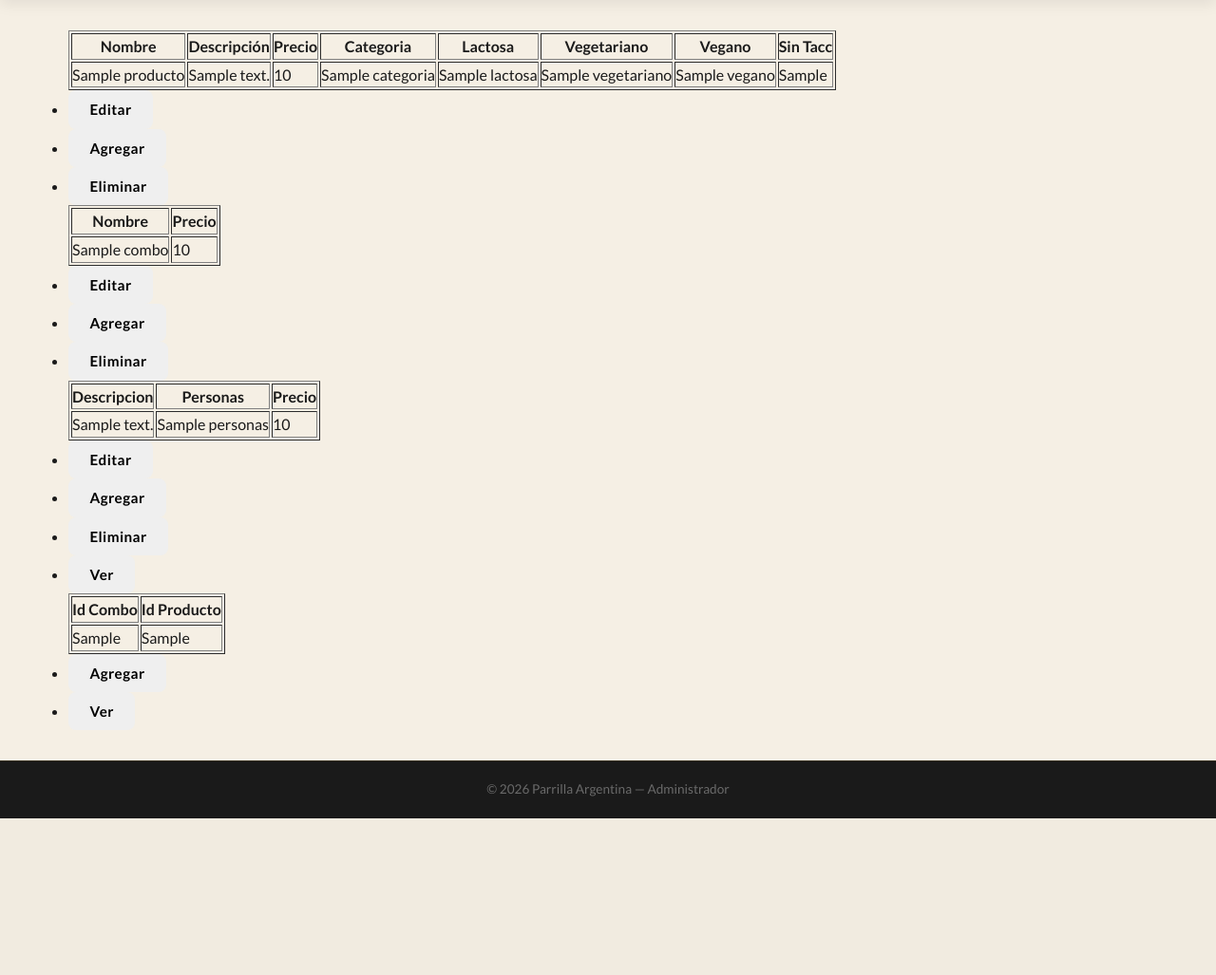
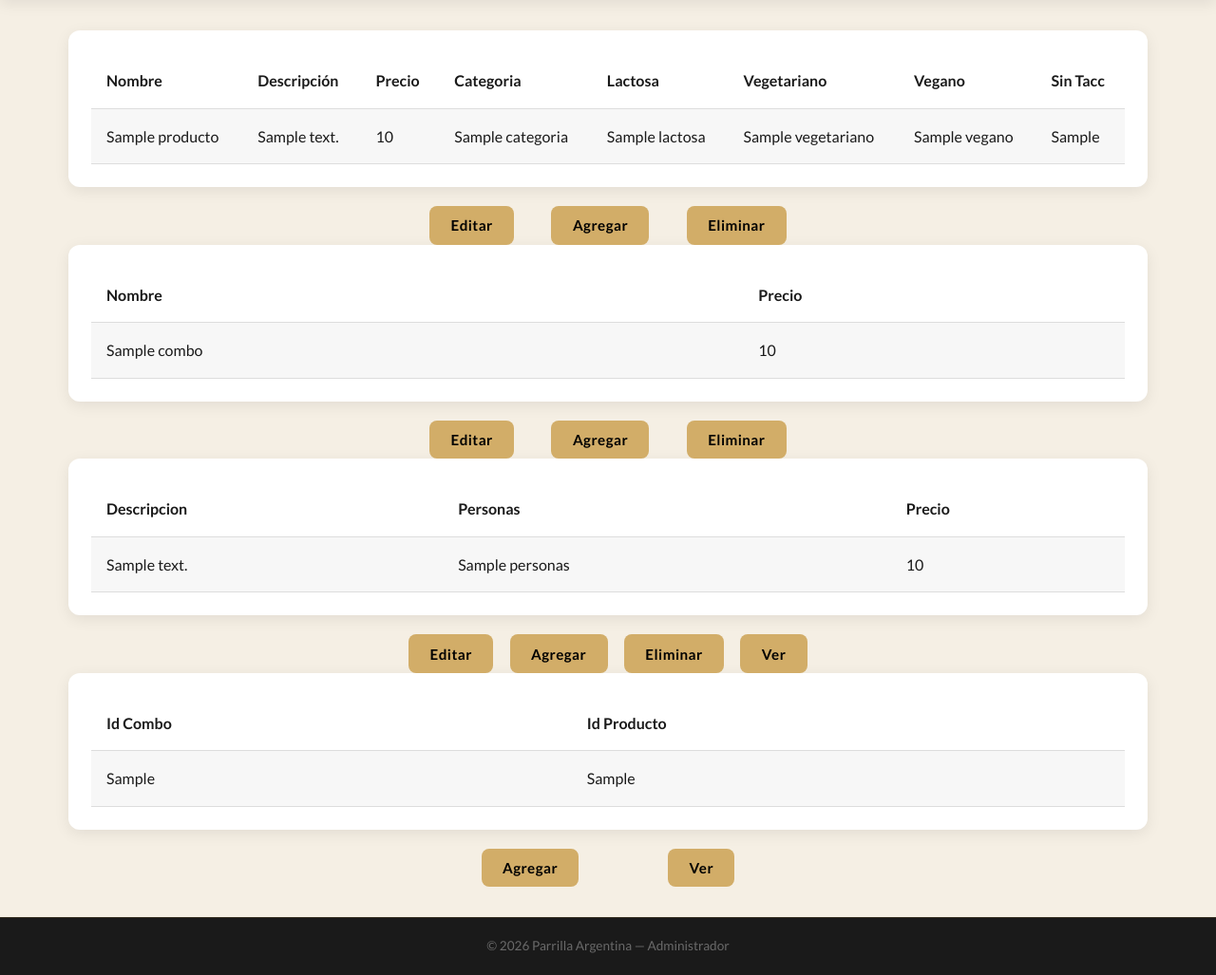
Before and after one commit to IgnacioZamparolo/VEDAAVIFI-TP-FINAL, a Flask app: template frontend/app/templates/editarMenuAdmi.html in a window 1280 px wide. Shown: the part 71-1098 px from the top of the page at 95% size. Before the commit the page ends 933 px from the top, so only its background shows below. Run offline with Flask 3, Linux system fonts and the light colour scheme; the template is opened without the code that fills it: most values are stand-ins (such as "Sample title", 1, 10 or a date in 2020).

Commit message:
style(admin): rediseñar CSS del ABM y anular estilos heredados

```diff
--- /dev/null
+++ b/frontend/app/static/css/abm_admin.css
@@ -0,0 +1,132 @@
+.table-section {
+  width: 100%;
+  padding: 2rem;
+  box-sizing: border-box;
+}
+
+.abm-card {
+  width: 100%;
+  max-width: 1200px;
+  margin: 0 auto;
+  background-color: #ffffff;
+  border-radius: 12px;
+  padding: 1.5rem;
+  box-shadow: 0 4px 16px rgba(0, 0, 0, 0.08);
+  box-sizing: border-box;
+}
+
+.table-responsive {
+  width: 100%;
+  overflow-x: auto;
+}
+
+.abm-table {
+  border: 1;
+  border-radius: 12px;
+  width: 100%;
+  min-width: 1000px;
+  border-collapse: collapse;
+  table-layout: auto;
+}
+
+.abm-table th,
+.abm-table td {
+  padding: 1rem;
+  text-align: left;
+  border-bottom: 1px solid #dddddd;
+  vertical-align: middle;
+  white-space: nowrap;
+}
+
+.abm-table th {
+  font-weight: 700;
+  white-space: nowrap;
+}
+
+.abm-table tbody {
+  background-color: #f7f7f7;
+}
+.contB {
+  margin-top: 20px;
+  width: 100%;
+  display: flex;
+  justify-content: center;
+  align-items: center;
+}
+.contB .botones-form {
+  width: 40%;
+  display: flex;
+  justify-content: space-evenly;
+  align-items: center;
+}
+li {
+  list-style-type: none;
+}
+.form__btn {
+  background-color: #d2ad68;
+}
+.form {
+  display: flex;
+  flex-direction: column;
+}
+
+.form .contF {
+  height: 60vh;
+  width: 50%;
+  display: flex;
+  flex-direction: column;
+  border-radius: 10px;
+  padding: 1.5rem;
+}
+.form__btn--submit {
+  border-radius: 12px;
+  width: 30%;
+  border: 0;
+}
+.btn-f {
+  display: flex;
+  align-items: center;
+  margin-top: 20px;
+}
+.bloques {
+  display: flex;
+  justify-content: space-evenly;
+  flex-direction: column;
+
+  height: 30vh;
+}
+.contF input {
+  width: 50%;
+  background-color: #ffffff;
+}
+#id_servicio {
+  /*width: 40%;*/
+  background-color: #ffffff;
+}
+.bloque2 {
+  display: flex;
+  flex-direction: column;
+  justify-content: space-evenly;
+  height: 20vh;
+}
+
+.botones-form-combos {
+    width: 40%;
+    display: flex;
+    justify-content: space-evenly;
+    align-items: center;
+}
+
+.botones-form-combos-version {
+    width: 40%;
+    display: flex;
+    justify-content: space-evenly;
+    align-items: center;
+}
+
+.botones-form-combos-detalle {
+    width: 40%;
+    display: flex;
+    justify-content: space-evenly;
+    align-items: center;
+}
--- a/frontend/app/templates/editarMenuAdmi.html
+++ b/frontend/app/templates/editarMenuAdmi.html
@@ -3,8 +3,11 @@
 {% block title %}Editar Menú - Parrilla Argentina{% endblock %}
 
 {% block content %}
-
-<table border="1">
+{% block styles %}
+<link rel="stylesheet" href="{{ url_for('static', filename='css/abm_admin.css') }}">
+{% endblock %}
+<div class="abm-card">
+    <table class="abm-table">
         <thead>
             <tr>
                 <th>Nombre</th>
@@ -32,15 +35,21 @@
             {% endfor %}
         </tbody>
     </table>
+</div>
 <div>
+    <div class="contB">
         <ul class="botones-form">
             <li><button class="form__btn"  id="btn-editar-menu">Editar</button></li>
             <li><button class="form__btn" id="btn-agregar-menu">Agregar</button></li>
             <li><button class="form__btn" id="btn-eliminar-menu">Eliminar</button></li>
         </ul>
     </div>
+</div>
+
 <div class="form" id="agregar_prod" style="display:none">
     <form action="{{ url_for('productos.agregar')}}" method="POST" enctype="multipart/form-data">
+        <div class="contF">
+            <div class="bloques">
                 <label class="form__label" for="nombre">Nombre del producto:</label>
                 <input class="form__input" type="text" id="nombre" name="nombre" placeholder="Nombre" required>
 
@@ -65,22 +74,33 @@
                 <label class="form__label" for="sin_tacc">Sin Tacc:</label>
                 <input type="checkbox" id="sin_tacc" name="sin_tacc">
 
+            </div>
+            <div class="btn-F">
                 <button class="form__btn--submit" type="submit">Enviar</button>
+            </div>
+        </div>
+
     </form>
 </div>
 
 <div class="form" id="eliminar_prod" style="display:none">
     <form action="{{ url_for('productos.eliminar', id_producto=0)}}" method="POST">
+        <div class="contF">
+            <div class="bloques">
                 <label class="form__label" for="id_producto">Id del producto: </label>
                 <input class="form__input" type="text" id="id_producto" name="id_producto" placeholder="Id Producto" required>
-
-
+            </div>
+            <div class="btn-F">
                 <button class="form__btn--submit" type="submit">Enviar</button>
+            </div>
+        </div>
     </form>
 </div>
 
 <div class="form" id="editar_prod" style="display:none">
     <form action="{{ url_for('productos.editar', id_producto=0)}}" method="POST">
+        <div class="contF">
+            <div class="bloques">
                 <label class="form__label" for="id_producto">Id del producto: </label>
                 <input class="form__input" type="text" id="id_producto" name="id_producto" placeholder="Id Producto" required>
 
@@ -108,13 +128,20 @@
                 <label class="form__label" for="sin_tacc">Sin Tacc:</label>
                 <input type="checkbox" id="sin_tacc" name="sin_tacc">
 
+            </div>
+            <div class="btn-F">
                 <button class="form__btn--submit" type="submit">Enviar</button>
+
+            </div>
+        </div>
+
     </form>
 </div>
 
 <!---COMBOS--->
 
-<table border="1">
+<div class="abm-card">
+    <table class="abm-table">
         <thead>
             <tr>
                 <th>Nombre</th>
@@ -130,36 +157,59 @@
             {% endfor %}
         </tbody>
     </table>
+</div>
+
 <div>
+    <div class="contB">
         <ul class="botones-form-combos">
             <li><button class="form__btn" id="btn-editar-combo">Editar</button></li>
             <li><button class="form__btn" id="btn-agregar-combo">Agregar</button></li>
             <li><button class="form__btn" id="btn-eliminar-combo">Eliminar</button></li>
         </ul>
     </div>
+
+</div>
 <div class="form" id="agregar_combo" style="display:none">
     <form action="{{ url_for('combos.agregar')}}" method="POST">
+        <div class="contF">
+            <div class="bloques">
                 <label class="form__label" for="nombre">Nombre del combo:</label>
                 <input class="form__input" type="text" id="nombre" name="nombre" placeholder="Nombre" required>
 
                 <label class="form__label" for="precio">Precio:</label>
                 <input class="form__input" type="number" id="precio" name="precio" placeholder="precio" required>
 
+            </div>
+            <div class="btn-F">
                 <button class="form__btn--submit" type="submit">Enviar</button>
+
+            </div>
+        </div>
+
+
     </form>
 </div>
 
 <div class="form" id="eliminar_combo" style="display:none">
     <form action="{{ url_for('combos.eliminar', id_combo=0)}}" method="POST">
+        <div class="contF">
+            <div class="bloques">
                 <label class="form__label" for="id_combo">Id del combo: </label>
                 <input class="form__input" type="text" id="id_combo" name="id_combo" placeholder="Id Combo" required>
 
+            </div>
+            <div class="btn-F">
                 <button class="form__btn--submit" type="submit">Enviar</button>
+
+            </div>
+        </div>
     </form>
 </div>
 
 <div class="form" id="editar_combo" style="display:none">
     <form action="{{ url_for('combos.editar', id_combo=0)}}" method="POST">
+        <div class="contF">
+            <div class="bloques">
                 <label class="form__label" for="id_combo">Id del combo: </label>
                 <input class="form__input" type="text" id="id_combo" name="id_combo" placeholder="Id Combo" required>
 
@@ -169,12 +219,19 @@
                 <label class="form__label" for="precio">Precio:</label>
                 <input class="form__input" type="number" id="precio" name="precio" placeholder="precio" required>
 
+            </div>
+            <div class="btn-F">
                 <button class="form__btn--submit" type="submit">Enviar</button>
+
+            </div>
+        </div>
+
     </form>
 </div>
 
 <!---COMBO VERSION--->
-<table border="1">
+<div class="abm-card">
+    <table class="abm-table">
         <thead>
             <tr>
                 <th>Descripcion</th>
@@ -192,7 +249,10 @@
             {% endfor %}
         </tbody>
     </table>
+</div>
+
 <div>
+    <div class="contB">
         <ul class="botones-form-combos-version">
             <li><button class="form__btn" id="btn-editar-combo-version">Editar</button></li>
             <li><button class="form__btn" id="btn-agregar-combo-version">Agregar</button></li>
@@ -200,8 +260,12 @@
             <li><button class="form__btn" id="btn-ver-combo-version">Ver</button></li>
         </ul>
     </div>
+
+</div>
 <div class="form" id="agregar_combo_version" style="display:none">
     <form action="{{ url_for('combo_version.agregar')}}" method="POST">
+        <div class="contF">
+            <div class="bloques">
                 <label class="form__label" for="descripcion">Nombre de la version:</label>
                 <input class="form__input" type="text" id="descripcion" name="descripcion" placeholder="Descripcion" required>
 
@@ -214,21 +278,37 @@
                 <label class="form__label" for="id_combo">Id Combo Version:</label>
                 <input class="form__input" type="number" id="id_combo" name="id_combo" placeholder="id combo" required>
 
+            </div>
+            <div class="btn-F">
                 <button class="form__btn--submit" type="submit">Enviar</button>
+            </div>
+        </div>
+
     </form>
 </div>
 
 <div class="form" id="eliminar_combo_version" style="display:none">
     <form action="{{ url_for('combo_version.eliminar', id_version=0)}}" method="POST">
+        <div class="contF">
+            <div class="bloques">
                 <label class="form__label" for="id_version">Id de la version: </label>
                 <input class="form__input" type="number" id="id_version" name="id_version" placeholder="Id Version" required>
 
+            </div>
+            <div class="btn-F">
                 <button class="form__btn--submit" type="submit">Enviar</button>
+
+            </div>
+        </div>
+
+
     </form>
 </div>
 
 <div class="form" id="editar_combo_version" style="display:none">
     <form action="{{ url_for('combo_version.editar', id_version=0)}}" method="POST">
+        <div class="contF">
+            <div class="bloques">
                 <label class="form__label" for="id_version">Id de la version: </label>
                 <input class="form__input" type="number" id="id_version" name="id_version" placeholder="Id Version" required>
 
@@ -241,14 +321,22 @@
                 <label class="form__label" for="precio">Precio:</label>
                 <input class="form__input" type="number" id="precio" name="precio" placeholder="precio" required>
 
+            </div>
+            <div class="btn-F">
                 <button class="form__btn--submit" type="submit">Enviar</button>
+
+            </div>
+        </div>
+
+
     </form>
 </div>
 
 
 <!---COMBOS DETALLE--->
 
-<table border="1">
+<div class="abm-card">
+    <table class="abm-table">
         <thead>
             <tr>
                 <th>Id Combo </th>
@@ -264,29 +352,50 @@
             {% endfor %}
         </tbody>
     </table>
+</div>
+
 <div>
+    <div class="contB">
         <ul class="botones-form-combos-detalle">
             <li><button class="form__btn" id="btn-agregar-combo-detalle">Agregar</button></li>
             <li><button class="form__btn" id="btn-ver-combo-detalle">Ver</button></li>
         </ul>
     </div>
+
+</div>
 <div class="form" id="agregar_combo_detalle" style="display:none">
     <form action="{{ url_for('combo_detalle.agregar')}}" method="POST">
+        <div class="contF">
+            <div class="bloques">
                 <label class="form__label" for="id_combo">Id del combo:</label>
                 <input class="form__input" type="number" id="id_combo" name="id_combo" placeholder="id_combo" required>
 
                 <label class="form__label" for="id_producto">id_producto:</label>
                 <input class="form__input" type="number" id="id_producto" name="id_producto" placeholder="id_producto" required>
+            </div>
+            <div class="btn-F">
+                <button class="form__btn" type="submit">Enviar</button>
 
-        <button class="form__btn" type="submit">Enviar</button>
+            </div>
+        </div>
+
     </form>
 </div>
 <div class="form" id="obtener_combo_detalle" style="display:none">
     <form action="{{ url_for('menu.mostrar')}}" method="GET">
+        <div class="contF">
+            <div class="bloques">
                 <label class="form__label" for="id_combo">Id del combo:</label>
                 <input class="form__input" type="number" id="id_combo" name="id_combo" placeholder="id_combo" required>
 
+            </div>
+            <div class="btn-F">
                 <button class="form__btn--submit" type="submit">Enviar</button>
+
+            </div>
+        </div>
+
+
     </form>
 </div>
 {% endblock %}
```
Also changed, not shown: frontend/app/templates/editarReseniasAdmi.html (+19 -5 lines), frontend/app/templates/editarServiciosAdmi.html (+42 -7 lines). Lines whose indentation alone changed are shown as unchanged.
